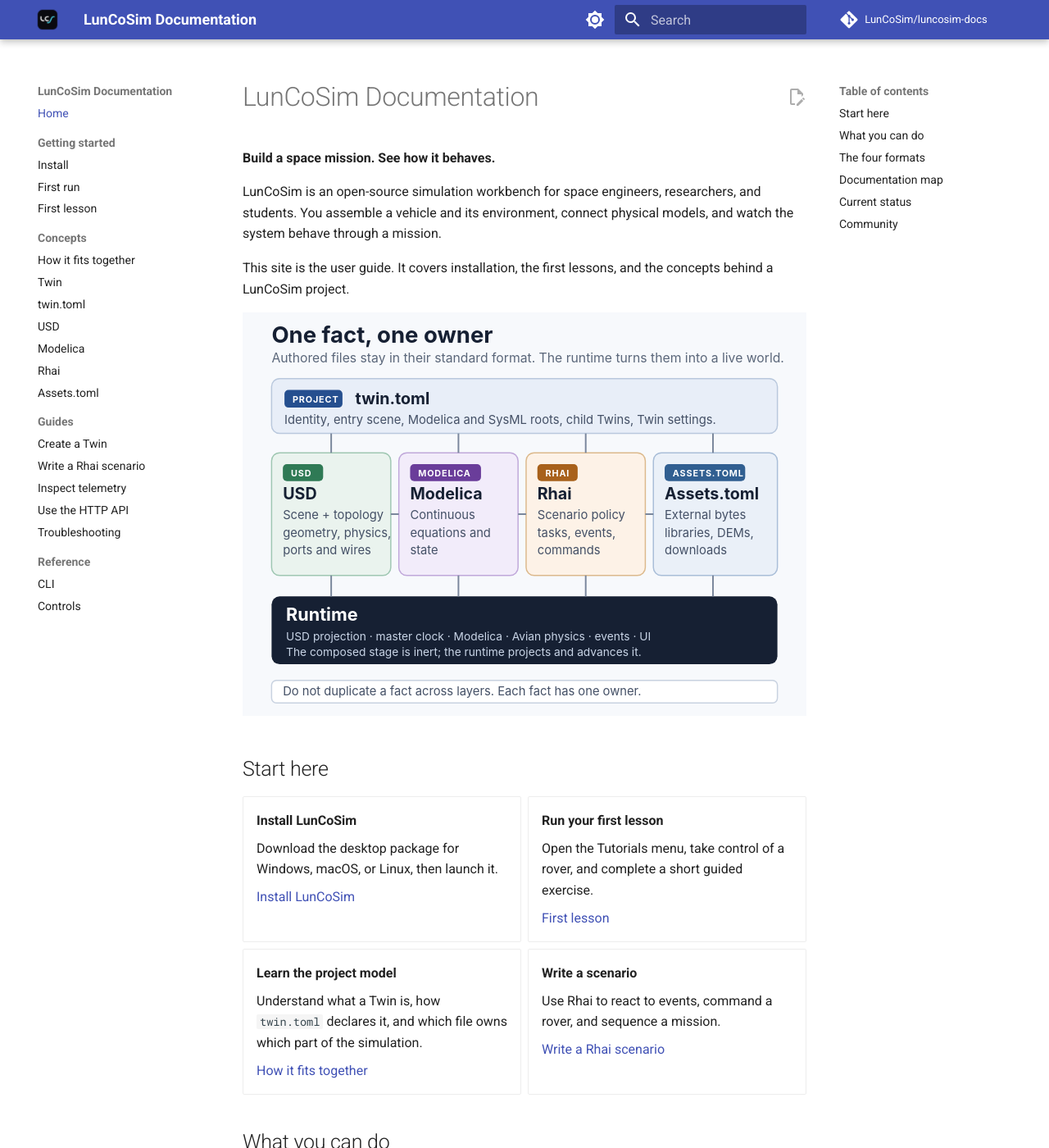
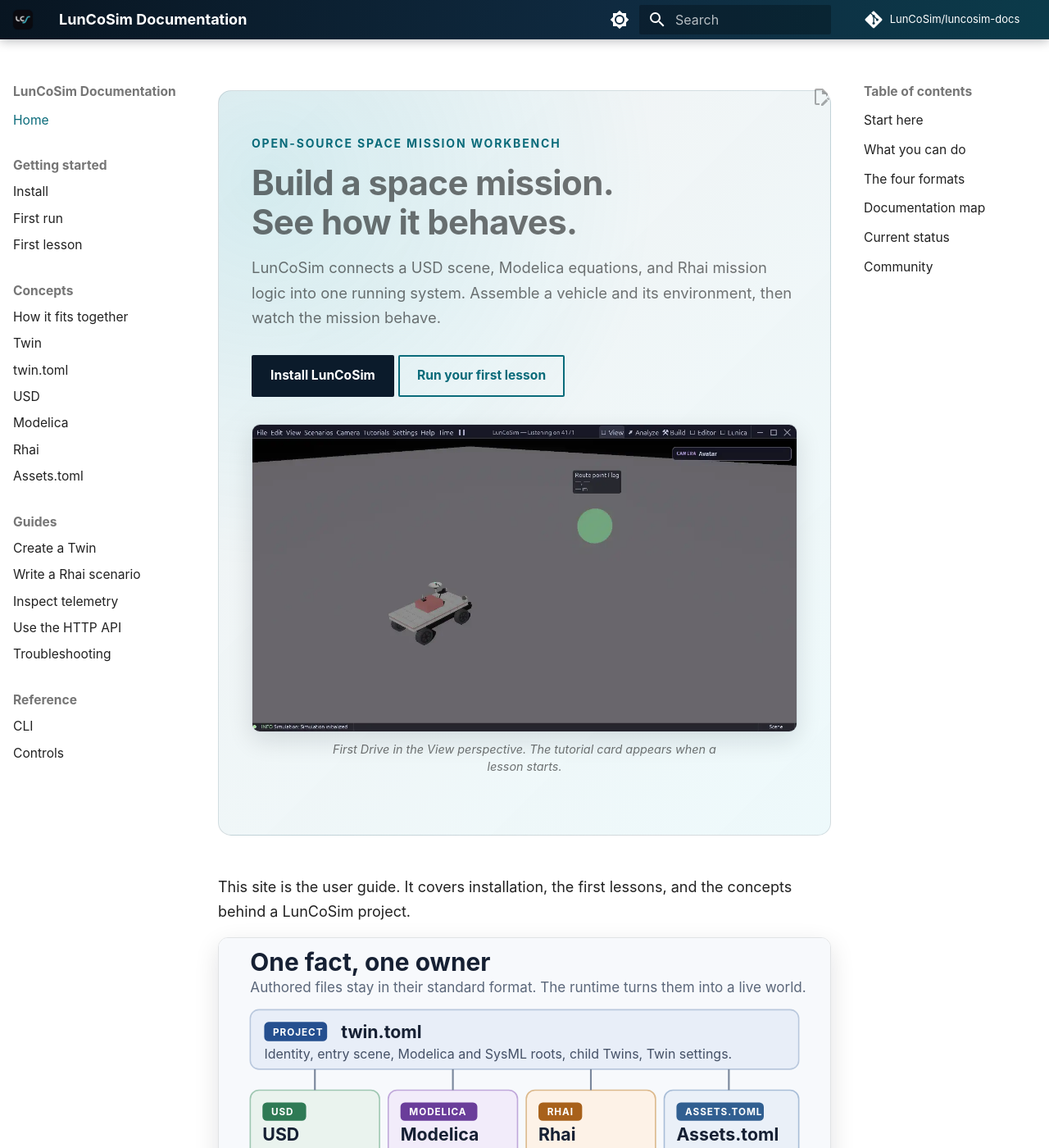
Before and after one commit to LunCoSim/luncosim-docs, an MkDocs documentation site: the page built from docs/index.md, in a window 1280 px wide and 1400 px high. Shown: the whole window at 82% size. Built offline with MkDocs 1.6.1 and Material for MkDocs 9.7.7, drawn with Linux system fonts in a browser that asks for light colours; comment, search, counter and statistics services are not loaded.

Commit message:
Add screenshots and improve site readability

```diff
--- /dev/null
+++ b/docs/assets/stylesheets/extra.css
@@ -0,0 +1,313 @@
+/* LunCoSim documentation theme */
+
+:root {
+  --md-text-font-family: system-ui, -apple-system, "Segoe UI", Roboto,
+    "Helvetica Neue", Arial, sans-serif;
+  --md-code-font-family: ui-monospace, SFMono-Regular, Menlo, Consolas,
+    "Liberation Mono", monospace;
+
+  --md-primary-fg-color: #0b1b2b;
+  --md-primary-fg-color--light: #16324a;
+  --md-primary-fg-color--dark: #07121d;
+  --md-accent-fg-color: #0b8fa3;
+
+  --lunco-cyan: #22b8cf;
+  --lunco-cyan-soft: rgba(34, 184, 207, 0.14);
+  --lunco-card-border: rgba(11, 27, 43, 0.12);
+  --lunco-shadow: 0 10px 30px rgba(4, 16, 28, 0.12);
+}
+
+[data-md-color-scheme="default"] {
+  --md-typeset-a-color: #0a6b7a;
+}
+
+[data-md-color-scheme="slate"] {
+  --md-typeset-a-color: #4dd0e1;
+  --md-accent-fg-color: #4dd0e1;
+  --lunco-card-border: rgba(213, 228, 240, 0.16);
+  --lunco-shadow: 0 12px 34px rgba(0, 0, 0, 0.45);
+}
+
+/* Wider shell, larger and more comfortable reading type */
+
+.md-grid {
+  max-width: 68rem;
+}
+
+.md-typeset {
+  font-size: 0.9rem;
+  line-height: 1.7;
+}
+
+.md-typeset p {
+  margin: 0.85em 0;
+}
+
+.md-typeset h1 {
+  font-weight: 700;
+  letter-spacing: -0.015em;
+  margin-bottom: 0.8rem;
+}
+
+.md-typeset h2 {
+  font-weight: 700;
+  letter-spacing: -0.01em;
+  margin-top: 2.1rem;
+}
+
+.md-typeset h3 {
+  font-weight: 700;
+  margin-top: 1.6rem;
+}
+
+.md-typeset li {
+  margin-bottom: 0.35em;
+}
+
+/* Tables were the smallest text on the site */
+
+.md-typeset table:not([class]) {
+  font-size: 0.84rem;
+  line-height: 1.55;
+  border-radius: 8px;
+  overflow: hidden;
+  box-shadow: 0 0 0 1px var(--lunco-card-border);
+}
+
+.md-typeset table:not([class]) th {
+  font-weight: 700;
+  padding: 0.7em 0.9em;
+  background-color: var(--md-default-fg-color--lightest);
+}
+
+.md-typeset table:not([class]) td {
+  padding: 0.65em 0.9em;
+  vertical-align: top;
+}
+
+.md-typeset table:not([class]) tr:nth-child(even) td {
+  background-color: rgba(127, 127, 127, 0.035);
+}
+
+/* Code stays compact but legible */
+
+.md-typeset code {
+  font-size: 0.84em;
+}
+
+.md-typeset pre > code {
+  font-size: 0.8rem;
+  line-height: 1.6;
+}
+
+.md-typeset .highlight {
+  border-radius: 8px;
+}
+
+.md-typeset img[src$=".svg"] {
+  display: block;
+  width: 100%;
+  border: 1px solid var(--lunco-card-border);
+  border-radius: 12px;
+  box-shadow: var(--lunco-shadow);
+}
+
+/* Navigation */
+
+.md-nav {
+  font-size: 0.78rem;
+}
+
+.md-nav__item {
+  padding-top: 0.18rem;
+}
+
+.md-nav__link {
+  line-height: 1.45;
+}
+
+.md-header {
+  background: linear-gradient(100deg, #081521 0%, #0f2a40 58%, #0b3b4a 100%);
+  box-shadow: 0 2px 12px rgba(2, 10, 18, 0.28);
+}
+
+.md-tabs {
+  background-color: #0a2233;
+}
+
+.md-tabs__link {
+  font-size: 0.76rem;
+  font-weight: 600;
+}
+
+.md-footer {
+  background-color: #07121d;
+}
+
+/* Home hero */
+
+.hero {
+  margin: 0.6rem 0 2.4rem;
+  padding: 2rem;
+  border: 1px solid var(--lunco-card-border);
+  border-radius: 16px;
+  background:
+    radial-gradient(
+      circle at 8% 12%,
+      var(--lunco-cyan-soft),
+      transparent 45%
+    ),
+    linear-gradient(
+      135deg,
+      rgba(11, 27, 43, 0.055),
+      rgba(34, 184, 207, 0.08)
+    );
+}
+
+.hero__copy {
+  max-width: 44rem;
+}
+
+[data-md-color-scheme="slate"] .hero {
+  background:
+    radial-gradient(
+      circle at 8% 12%,
+      rgba(34, 184, 207, 0.16),
+      transparent 48%
+    ),
+    linear-gradient(135deg, rgba(7, 18, 29, 0.65), rgba(11, 44, 58, 0.55));
+}
+
+.hero__eyebrow {
+  margin: 0 0 0.45rem;
+  color: #0a6b7a;
+  font-size: 0.7rem;
+  font-weight: 700;
+  letter-spacing: 0.13em;
+  text-transform: uppercase;
+}
+
+[data-md-color-scheme="slate"] .hero__eyebrow {
+  color: #63d8e8;
+}
+
+.hero__title {
+  margin: 0 0 0.8rem !important;
+  font-size: 2.1rem !important;
+  line-height: 1.15 !important;
+  font-weight: 700;
+}
+
+.hero__lead {
+  margin: 0 0 1.2rem;
+  font-size: 0.92rem;
+  line-height: 1.65;
+  color: var(--md-default-fg-color--light);
+}
+
+.hero__actions {
+  display: flex;
+  flex-wrap: wrap;
+  align-items: center;
+  gap: 0.55rem;
+}
+
+.hero__actions .md-button {
+  margin: 0;
+  padding: 0.65em 1.35em;
+  font-size: 0.78rem;
+}
+
+.hero__actions .md-button:not(.md-button--primary) {
+  color: var(--md-typeset-a-color);
+  border-color: currentColor;
+}
+
+[data-md-color-scheme="slate"] .hero__actions .md-button--primary {
+  color: #06202b;
+  background-color: var(--lunco-cyan);
+  border-color: var(--lunco-cyan);
+}
+
+[data-md-color-scheme="slate"] .hero__actions .md-button--primary:hover {
+  color: #06202b;
+  background-color: #63d8e8;
+  border-color: #63d8e8;
+}
+
+.hero__shot {
+  margin: 1.4rem 0 0;
+}
+
+.hero__shot img {
+  display: block;
+  width: 100%;
+  border: 1px solid var(--lunco-card-border);
+  border-radius: 10px;
+  box-shadow: var(--lunco-shadow);
+}
+
+.hero__shot figcaption {
+  margin-top: 0.55rem;
+  color: var(--md-default-fg-color--light);
+  font-size: 0.72rem;
+  line-height: 1.45;
+}
+
+/* Screenshot figures */
+
+.md-typeset figure.shot {
+  margin: 1.7rem 0;
+}
+
+.md-typeset figure.shot img {
+  display: block;
+  width: 100%;
+  border: 1px solid var(--lunco-card-border);
+  border-radius: 10px;
+  box-shadow: var(--lunco-shadow);
+  transition:
+    border-color 150ms ease,
+    box-shadow 150ms ease;
+}
+
+.md-typeset figure.shot a:hover img {
+  border-color: var(--md-accent-fg-color);
+  box-shadow:
+    0 0 0 2px var(--lunco-cyan-soft),
+    var(--lunco-shadow);
+}
+
+.md-typeset figure.shot figcaption {
+  margin-top: 0.55rem;
+  color: var(--md-default-fg-color--light);
+  font-size: 0.74rem;
+  line-height: 1.5;
+}
+
+/* Card grid on the home page */
+
+.md-typeset .grid.cards > ul > li {
+  border: 1px solid var(--lunco-card-border);
+  border-radius: 12px;
+  transition:
+    border-color 150ms ease,
+    box-shadow 150ms ease,
+    transform 150ms ease;
+}
+
+.md-typeset .grid.cards > ul > li:hover {
+  border-color: var(--md-accent-fg-color);
+  box-shadow: var(--lunco-shadow);
+  transform: translateY(-2px);
+}
+
+@media screen and (max-width: 60em) {
+  .hero {
+    padding: 1.4rem;
+  }
+
+  .hero__title {
+    font-size: 1.65rem !important;
+  }
+}
--- a/docs/index.md
+++ b/docs/index.md
@@ -1,10 +1,24 @@
-# LunCoSim Documentation
+---
+title: LunCoSim Documentation
+---
 
-**Build a space mission. See how it behaves.**
-
-LunCoSim is an open-source simulation workbench for space engineers,
-researchers, and students. You assemble a vehicle and its environment, connect
-physical models, and watch the system behave through a mission.
+<div class="hero" markdown>
+<div class="hero__copy" markdown>
+<p class="hero__eyebrow">Open-source space mission workbench</p>
+<h1 class="hero__title">Build a space mission.<br>See how it behaves.</h1>
+<p class="hero__lead">LunCoSim connects a USD scene, Modelica equations, and
+Rhai mission logic into one running system. Assemble a vehicle and its
+environment, then watch the mission behave.</p>
+<div class="hero__actions" markdown>
+[Install LunCoSim](getting-started/install.md){ .md-button .md-button--primary }
+[Run your first lesson](getting-started/first-lesson.md){ .md-button }
+</div>
+</div>
+<figure class="hero__shot">
+<a href="assets/images/screenshots/first-drive.webp"><img src="assets/images/screenshots/first-drive.webp" alt="The LunCoSim workbench running the First Drive sandbox scene, with a rover, a glowing route marker, and the View perspective active."></a>
+<figcaption>First Drive in the View perspective. The tutorial card appears when a lesson starts.</figcaption>
+</figure>
+</div>
 
 This site is the user guide. It covers installation, the first lessons, and the
 concepts behind a LunCoSim project.
--- a/mkdocs.yml
+++ b/mkdocs.yml
@@ -10,6 +10,7 @@ theme:
   logo: assets/images/luncosim-icon.png
   favicon: assets/images/luncosim-icon.png
   language: en
+  font: false
   features:
     - navigation.instant
     - navigation.tracking
@@ -24,15 +25,15 @@ theme:
   palette:
     - media: "(prefers-color-scheme: light)"
       scheme: default
-      primary: indigo
-      accent: indigo
+      primary: custom
+      accent: custom
       toggle:
         icon: material/brightness-7
         name: Switch to dark mode
     - media: "(prefers-color-scheme: dark)"
       scheme: slate
-      primary: indigo
-      accent: indigo
+      primary: custom
+      accent: custom
       toggle:
         icon: material/brightness-4
         name: Switch to light mode
@@ -61,6 +62,9 @@ nav:
       - CLI: reference/cli.md
       - Controls: reference/controls.md
 
+extra_css:
+  - assets/stylesheets/extra.css
+
 markdown_extensions:
   - admonition
   - attr_list
```
Also changed, not shown: docs/getting-started/first-lesson.md (+5 -0 lines), docs/getting-started/first-run.md (+5 -0 lines), docs/guides/create-a-twin.md (+5 -0 lines), docs/guides/inspect-telemetry.md (+5 -0 lines), docs/assets/images/screenshots/first-drive.webp (added), docs/assets/images/screenshots/first-lesson.webp (added), docs/assets/images/screenshots/perspective-analyze.webp (added), docs/assets/images/screenshots/perspective-build.webp (added).
